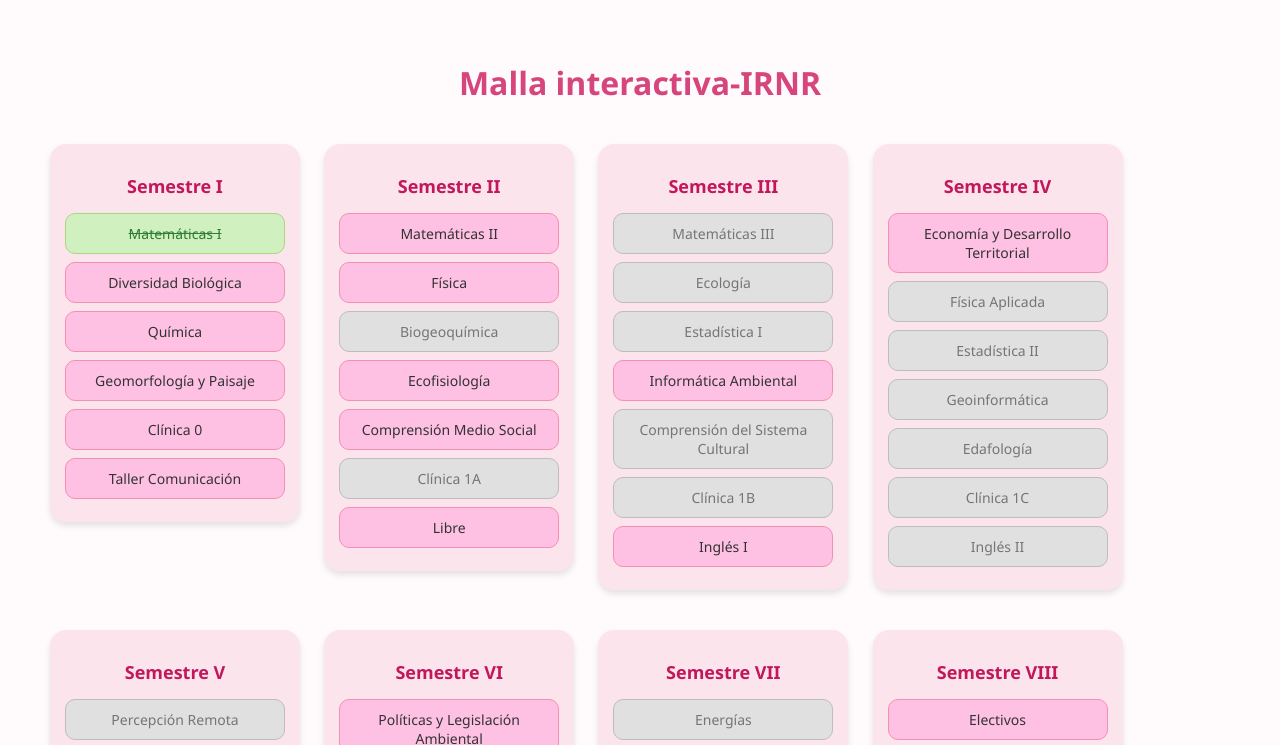
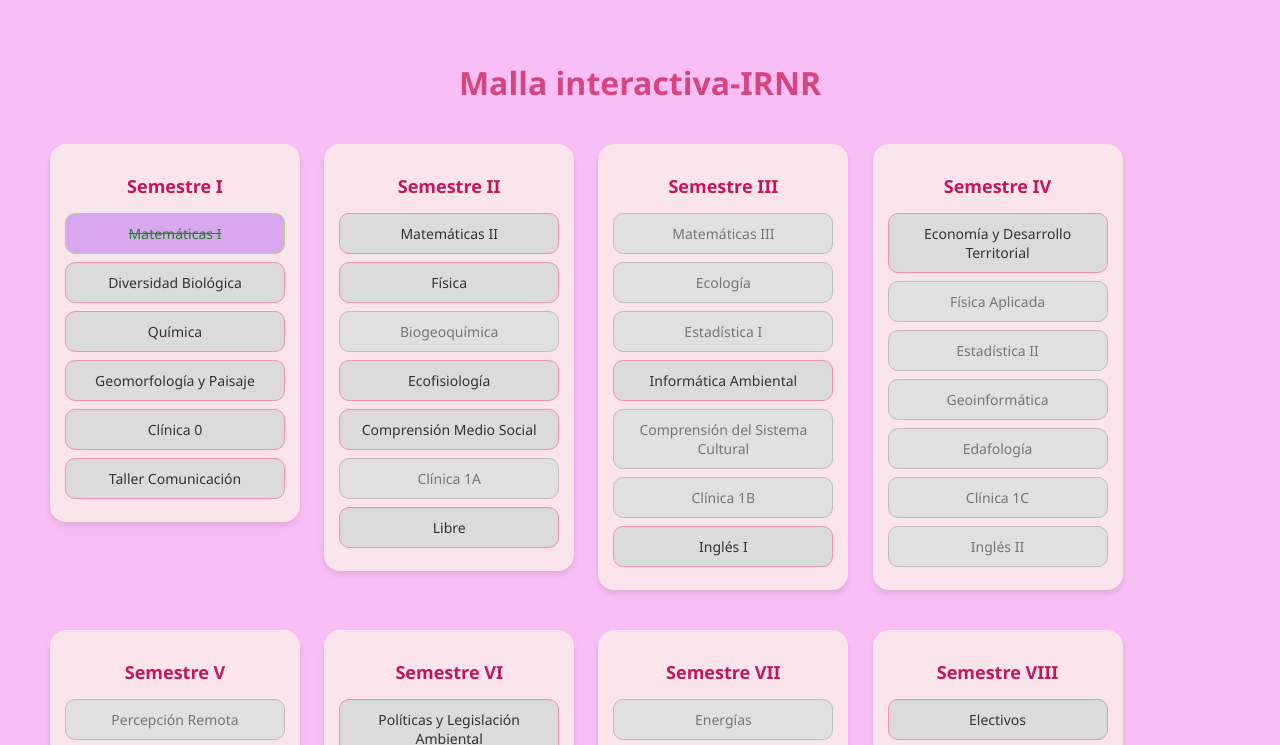
Before and after one commit to vtypical/malla_IRNR, a plain HTML site: page index.html in a window 1280 px wide. Both pictures are taken after a click on the element "Matemáticas I". Shown: the top 745 px of the page. Drawn offline with Linux system fonts and the light colour scheme.

Commit message:
Update style.css

```diff
--- a/style.css
+++ b/style.css
@@ -1,7 +1,7 @@
 
 body {
   font-family: 'Segoe UI', sans-serif;
-  background: #fffafc;
+  background: #fabef6;
   padding: 40px;
   margin: 0;
   color: #333;
@@ -33,7 +33,7 @@ h1 {
 }
 
 .ramo {
-  background-color: #ffc1e3;
+  background-color: #dbdbdb;
   border-radius: 10px;
   padding: 10px;
   margin: 8px 0;
@@ -51,7 +51,7 @@ h1 {
 }
 
 .ramo.aprobado {
-  background-color: #d0f0c0;
+  background-color: #d9a7f0;
   text-decoration: line-through;
   color: #2e7d32;
   border: 1px solid #aed581;
```
